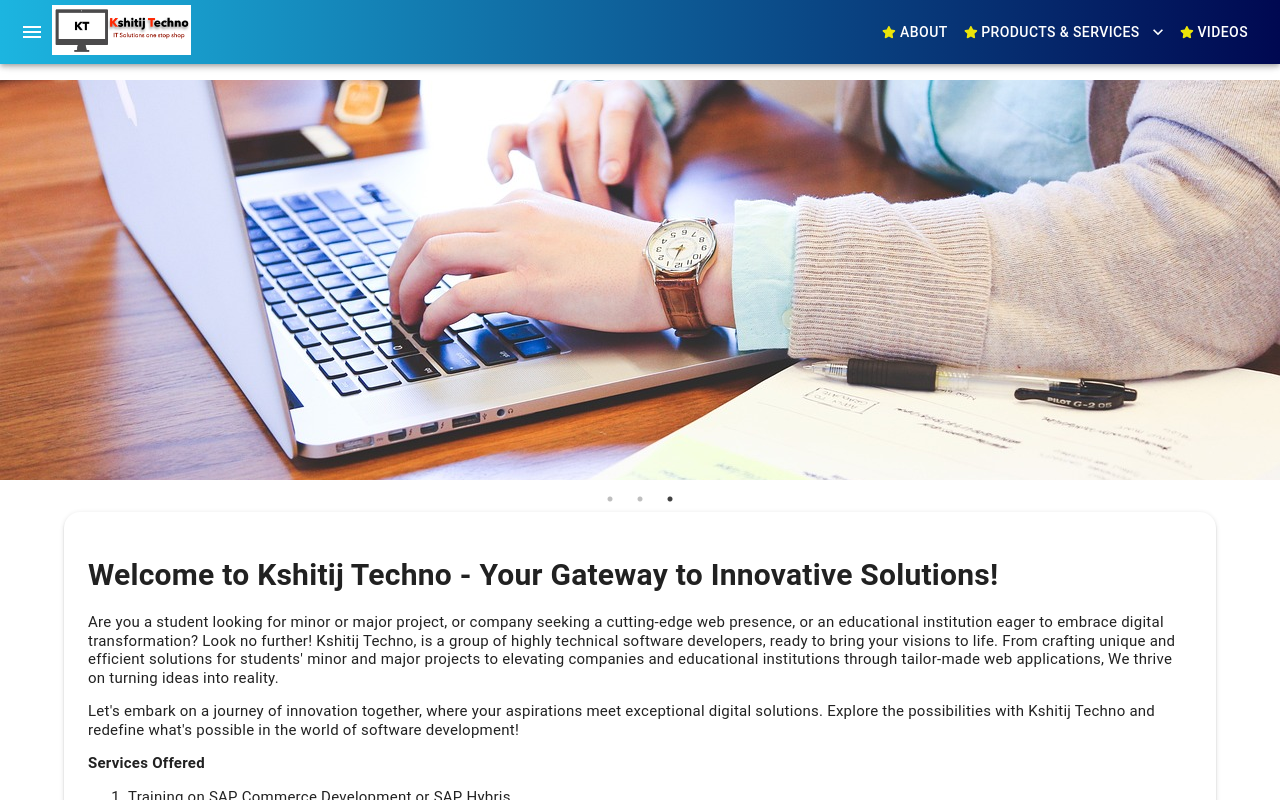
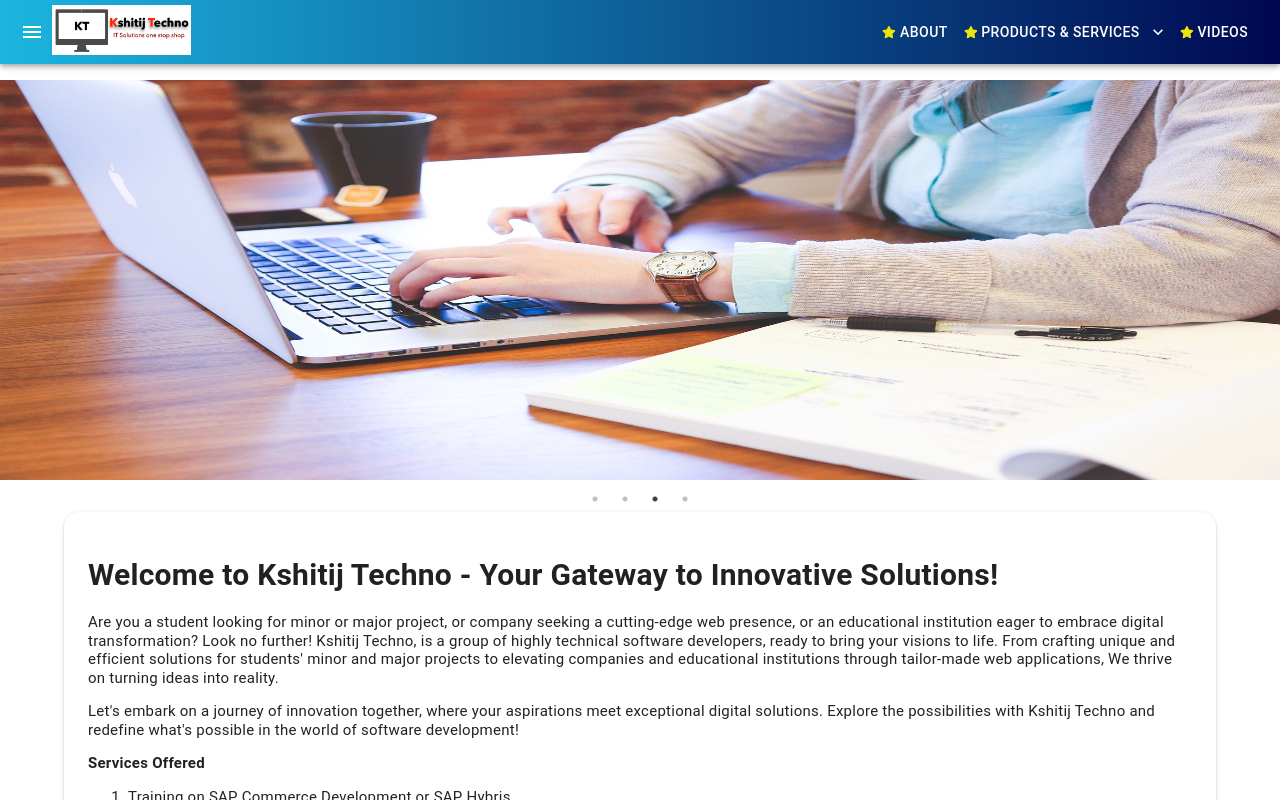
Before and after one commit to kshitijtechno/kshitijtechno.github.io, a React (Create React App) app: page / in a window 1280 px wide. Shown: the top 800 px of the page. Built offline with nearby package versions, Linux system fonts and the light colour scheme; no server answers.

Commit message:
added logo as banner

```diff
--- a/src/App.css
+++ b/src/App.css
@@ -163,7 +163,7 @@ h3{
 .slider-container img {
   width: 100%;
   height: 400px;
-  object-fit: cover;
+  /* object-fit: cover; */
 }
 
 /* Add this CSS to your stylesheet or style tag */
--- a/src/Home.js
+++ b/src/Home.js
@@ -7,6 +7,7 @@ import 'slick-carousel/slick/slick-theme.css';
 import profilePic1 from './images/homepagebanner1.jpg';
 import profilePic2 from './images/homepagebanner2.jpg';
 import profilePic3 from './images/homepagebanner3.jpeg';
+import profilePic4 from './images/logo-no-bg.png'
 import MyDialog from './MyDialog';
 import { useEffect, useState } from 'react';
 import config from './config';
@@ -62,6 +63,9 @@ const Home = () => {
       </div>
       <div>
         <img src={profilePic3} alt="Slideshow 3" />
+      </div>
+      <div>
+        <img src={profilePic4} alt="Slideshow 4" />
       </div>
       </Slider>
       </div>
```
Also changed, not shown: src/images/logo-no-bg.png (added).
